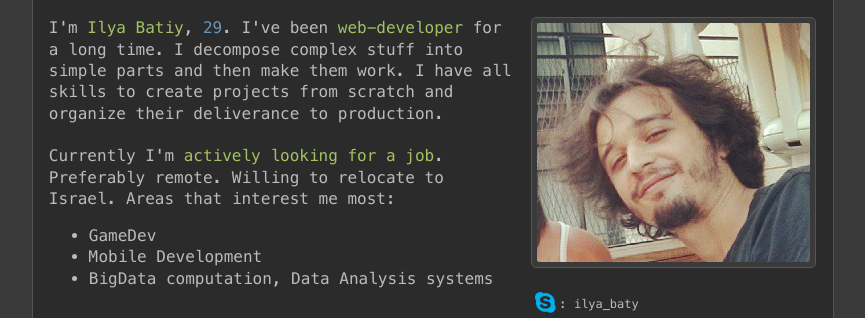
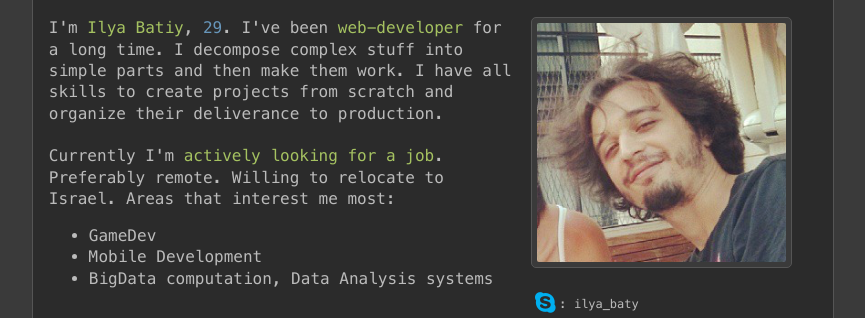
Before and after one commit to baitcode/baitcode.github.io, a website: page index.html in a window 1280 px wide. Shown: the part 57-375 px from the top of the page, without its empty margins (208-1073 px from the left). Drawn offline with Linux system fonts and the light colour scheme.

Commit message:
shrink photo a bit

```diff
--- a/index.html
+++ b/index.html
@@ -275,7 +275,7 @@
           <div class="block">
             <div class="my-photo-container-outer">
               <div class="my-photo-container centered">
-                <img src="img/me2.png">
+                <img src="img/me2.png" height="249" width="249">
               </div>
             </div>
           </div>
```
